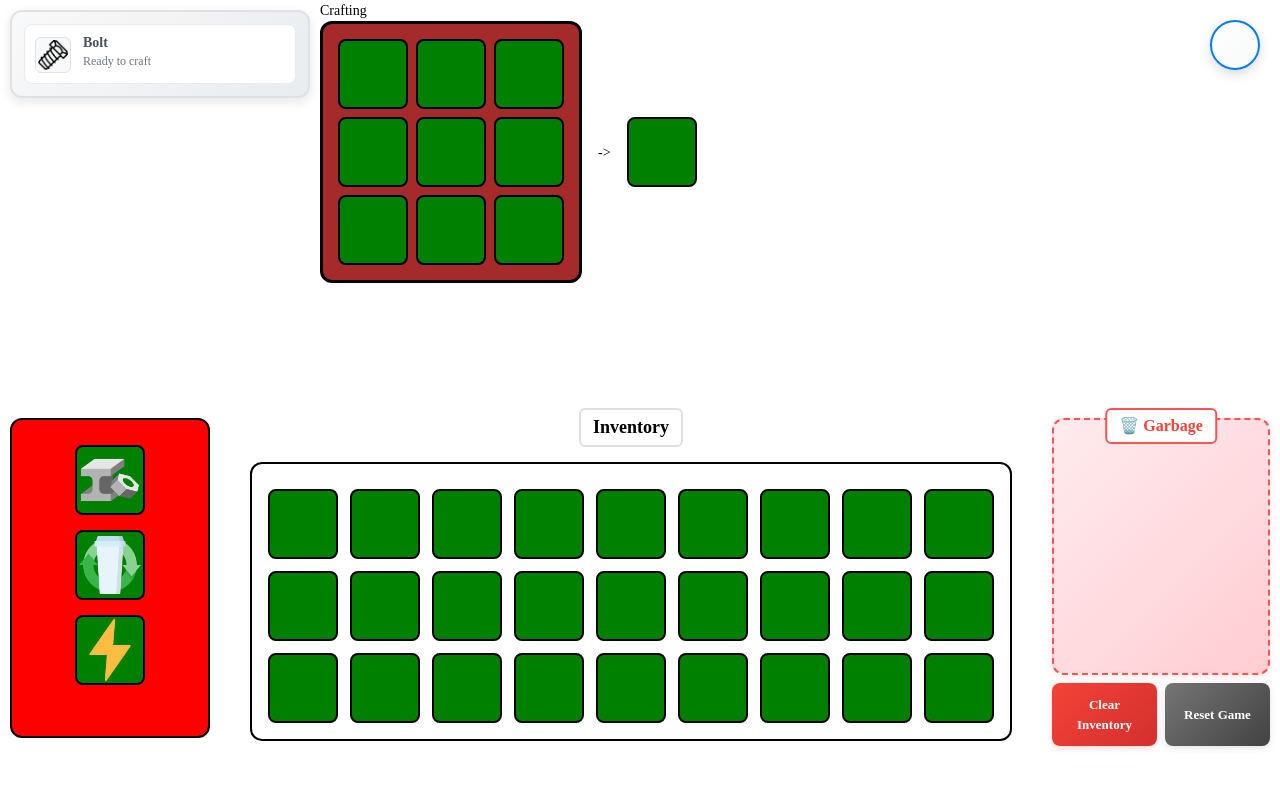
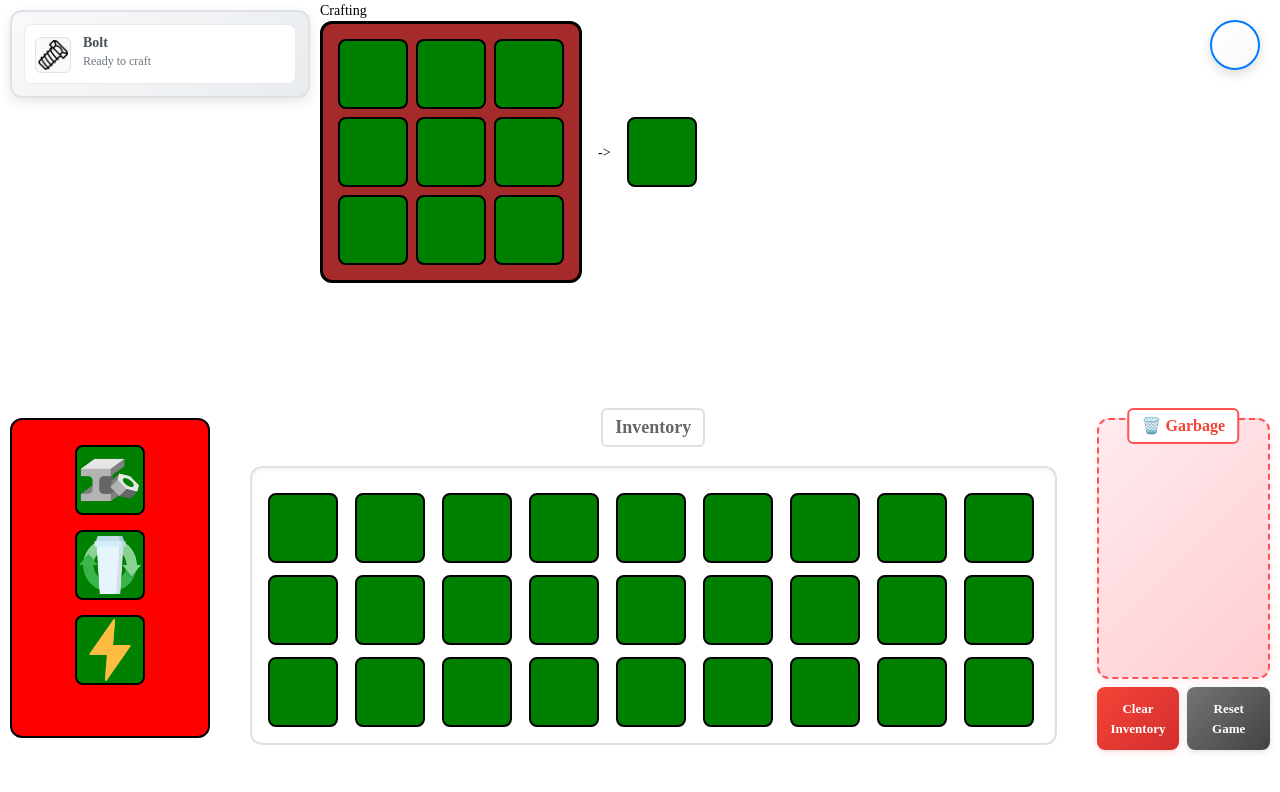
Before and after one commit to yehor-kostiuk/Vacuumaria, a React (Vite) app: page / in a window 1280 px wide. Shown: the top 792 px of the page. Built offline with nearby package versions, Linux system fonts and the light colour scheme.

Commit message:
refactor: inventory styles

```diff
--- a/src/libs/components/inventory/inventory.module.css
+++ b/src/libs/components/inventory/inventory.module.css
@@ -2,25 +2,48 @@
     display: flex;
     flex-direction: column;
     align-items: center;
+    flex: 5 1 0;
 }
 
 .inventory-title {
     font-weight: 700;
-	font-size: 18px;
+    font-size: clamp(14px, 2.5vw, 18px);
+    color: rgb(102, 102, 102);
+    margin-bottom: 4px;
+    background: rgb(255, 255, 255);
     padding: 4px 12px;
-	border: 2px solid #E0E0E0;
     border-radius: 6px;
+    border-width: 2px;
+    border-style: solid;
+    border-color: rgb(224, 224, 224);
+    border-image: initial;
+    white-space: nowrap;
 }
 
 .inventory-container {
-  padding: 15px 30px;
+    width: 100%;
+    display: flex;
+    justify-content: center;
+    align-items: flex-start;
+    overflow-y: auto;
+    padding: clamp(8px, 2vw, 15px) clamp(15px, 3vw, 30px);
 }
 
 .inventory {
+    width: 100%;
+    max-width: 100%;
     display: grid;
+    justify-content: center;
+    align-content: start;
+    box-shadow: rgba(0, 0, 0, 0.05) 0 2px 4px inset;
+    gap: clamp(6px, 1.5vw, 12px);
+    padding: clamp(20px, 3vw, 25px) clamp(8px, 2vw, 16px) clamp(8px, 2vw, 16px);
+    border-width: 2px;
+    border-style: solid;
+    border-color: rgb(224, 224, 224);
+    border-image: initial;
+    border-radius: 12px;
+    overflow: hidden;
+    transition: grid-template-columns 0.2s;
     grid-template-columns: repeat(9, 1fr);
-	gap: 12px;
-	border: 2px solid #000;
-	padding: 25px 16px 16px 16px;
-	border-radius: 12px;
 }
```
Lines whose indentation alone changed are shown as unchanged.
